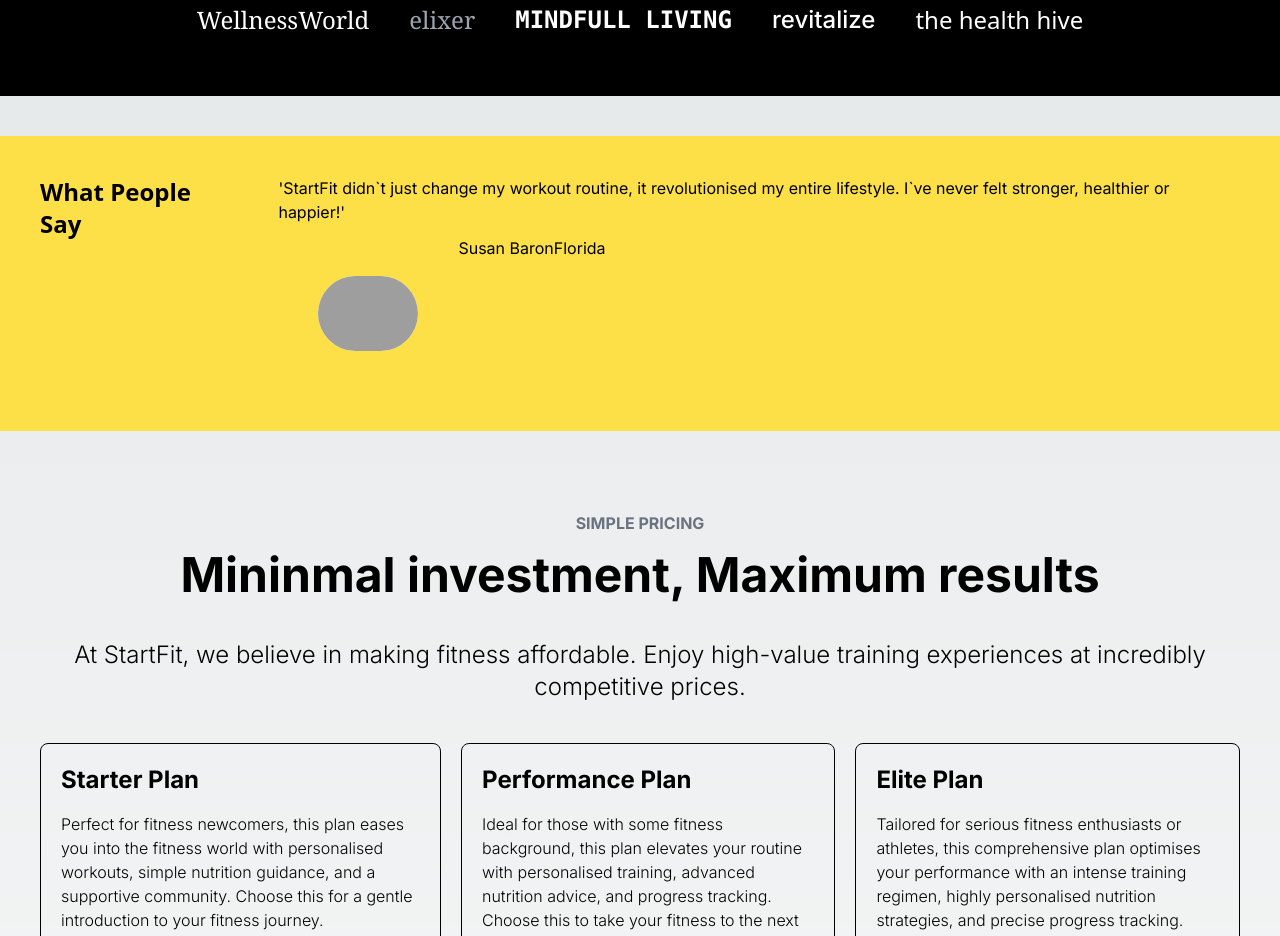
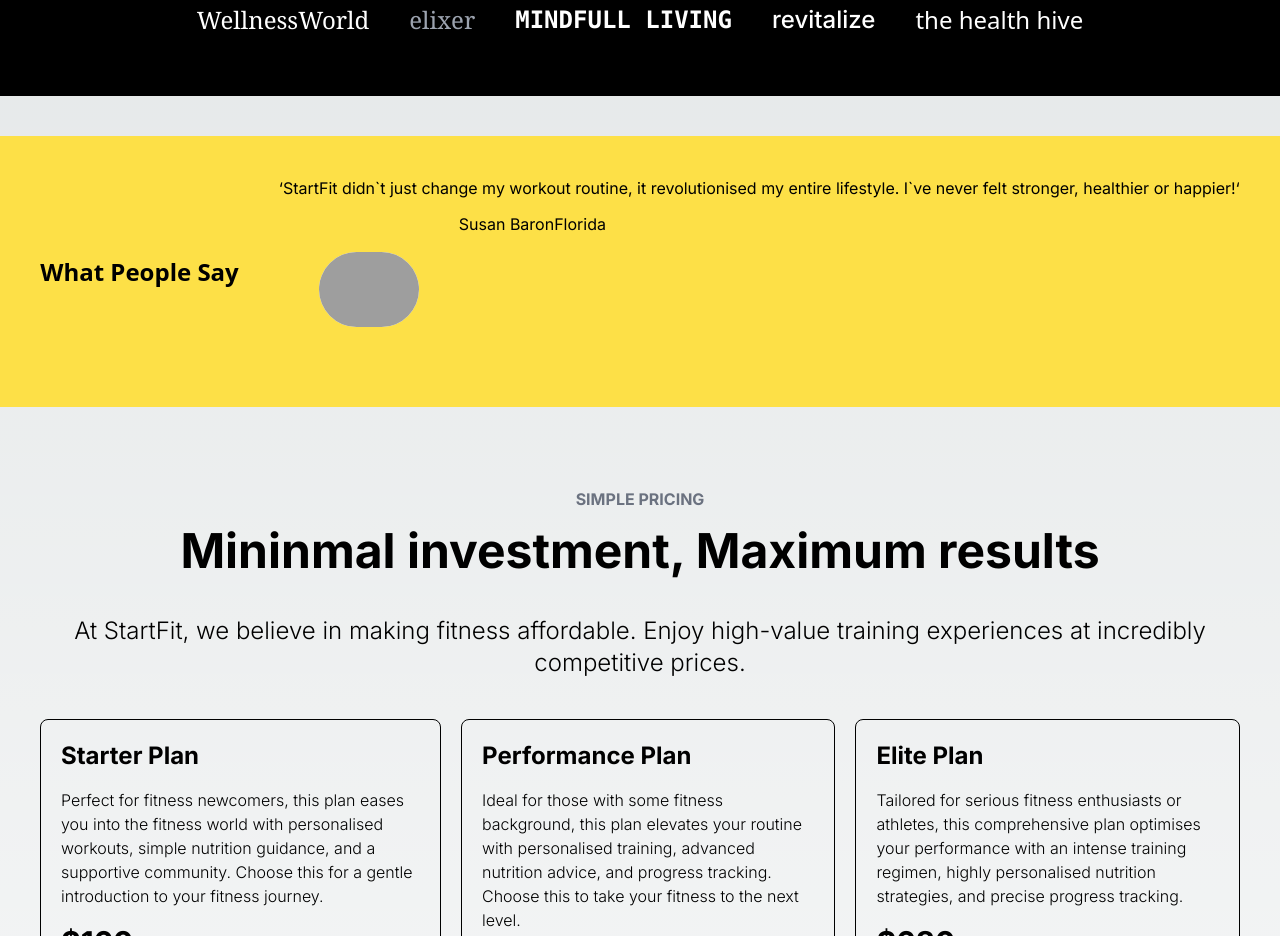
Before and after one commit to Dluu520/Frontend---Fitness-Landing-Page, a Next.js app: page / in a window 1280 px wide. Shown: the part 1240-2176 px from the top of the page. Built offline with nearby package versions, Linux system fonts and the light colour scheme; grey boxes are pictures that could not be loaded.

Commit message:
9-7-23 rule fixes and frontend update

```diff
--- a/src/pages/components/CustomerReview.tsx
+++ b/src/pages/components/CustomerReview.tsx
@@ -14,12 +14,12 @@ const ReviewList = [
 ];
 const CustomerReview = () => {
   return (
-    <div className="m-10 flex flex-col sm:flex-row gap-10 p-10 bg-yellow-300 w-full">
+    <div className="m-10 flex flex-col sm:flex-row gap-10 p-10 bg-yellow-300 w-full justify-center items-center">
       <h3 className="text-2xl font-sans font-semibold">What People Say</h3>
       {ReviewList.map((eachReview, index) => {
         return (
           <div className="flex flex-col gap-3" key={index}>
-            <h1>'{eachReview.review}'</h1>
+            <h1>&lsquo;{eachReview.review}&lsquo;</h1>
             <div className="flex">
               <div className="relative flex rounded-full m-10 text-center justify-center items-center">
                 {/* {eachReview.picture} */}
```
